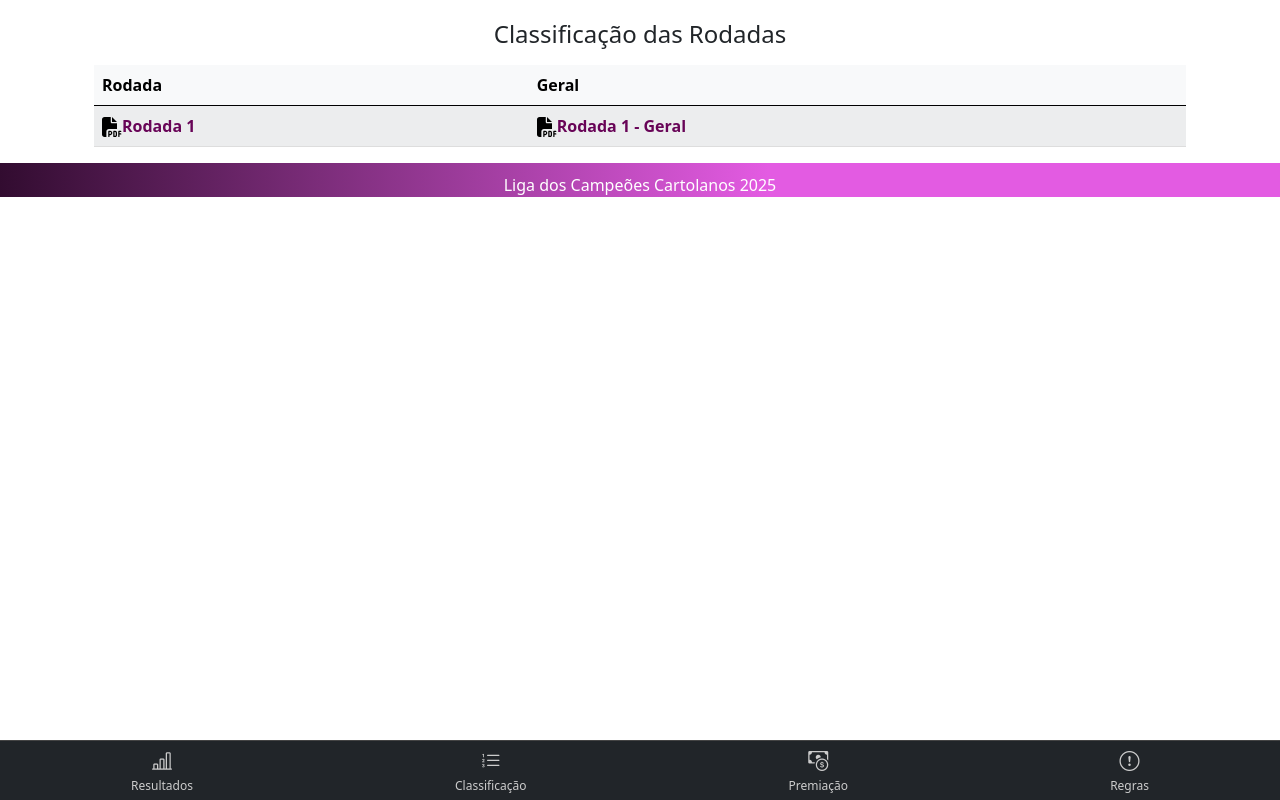
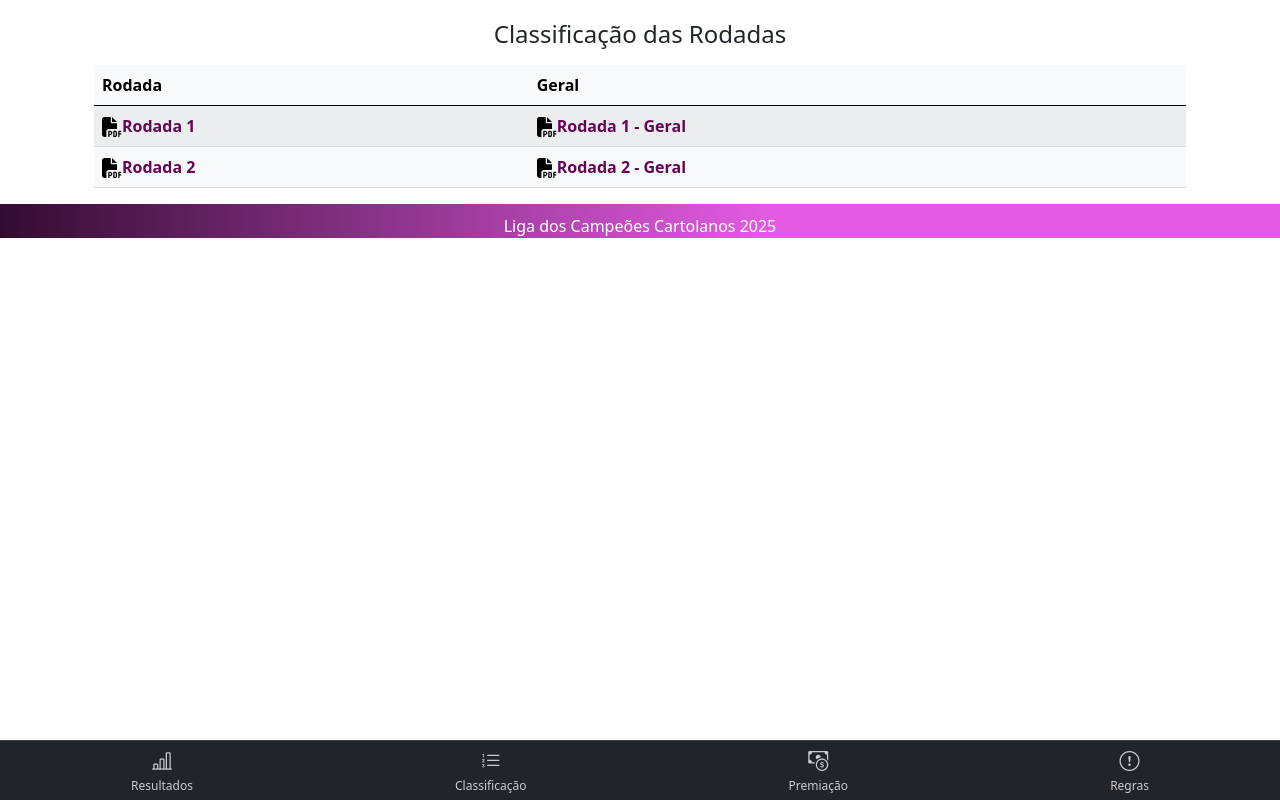
Before and after one commit to edycarlos86/cartola2025, an Angular app: page /classificacao in a window 1280 px wide. Built offline with nearby package versions, Linux system fonts and the light colour scheme.

Commit message:
Build corrigido com base-href para GitHub Pages5

```diff
--- a/src/app/telas/classificacao/classificacao.component.ts
+++ b/src/app/telas/classificacao/classificacao.component.ts
@@ -13,6 +13,11 @@ export class ClassificacaoComponent {
       fileUrlRodada: 'assets/pdf/rodada1-geral.pdf',
       fileUrlGeral: 'assets/pdf/rodada1-geral.pdf'
     },
+    {
+      rodada: '2',
+      fileUrlRodada: 'assets/pdf/rodada2-geral.pdf',
+      fileUrlGeral: 'assets/pdf/rodada2-geral.pdf'
+    },
   ]
 
 
```
Also changed, not shown: 8 other files (tests, documents, lock files or other folders).
